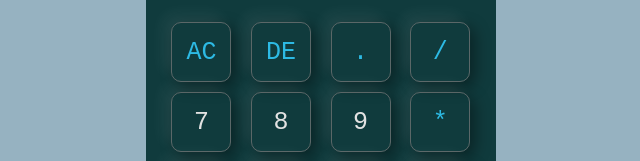
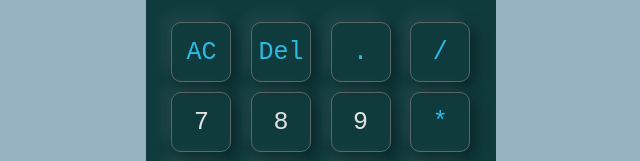
Before and after one commit to AjitM07/calculator, a plain HTML site: page index.html in a window 1280 px wide. Shown: the part 273-434 px from the top of the page, 319-959 px from the left. Drawn offline with Linux system fonts and the light colour scheme.

Commit message:
Update index.html

```diff
--- a/index.html
+++ b/index.html
@@ -13,11 +13,11 @@
             <form>
 
                 <div class="display">
-                    <input type="text" name="display" >
+                    <input type="text" name="display">
                 </div>
                 <div>
                     <input type="button" class="clrdel" value="AC" onclick="display.value =''">
-                    <input type="button" class="clrdel" value="DE" onclick="display.value = display.value.toString().slice(0, -1)">
+                    <input type="button" class="clrdel" value="Del" onclick="display.value = display.value.toString().slice(0, -1)">
                     <input type="button" class="clrdel" value="." onclick="display.value +='.'">
                     <input type="button" class="clrdel" value="/" onclick="display.value +='/'">
                 </div>
```
